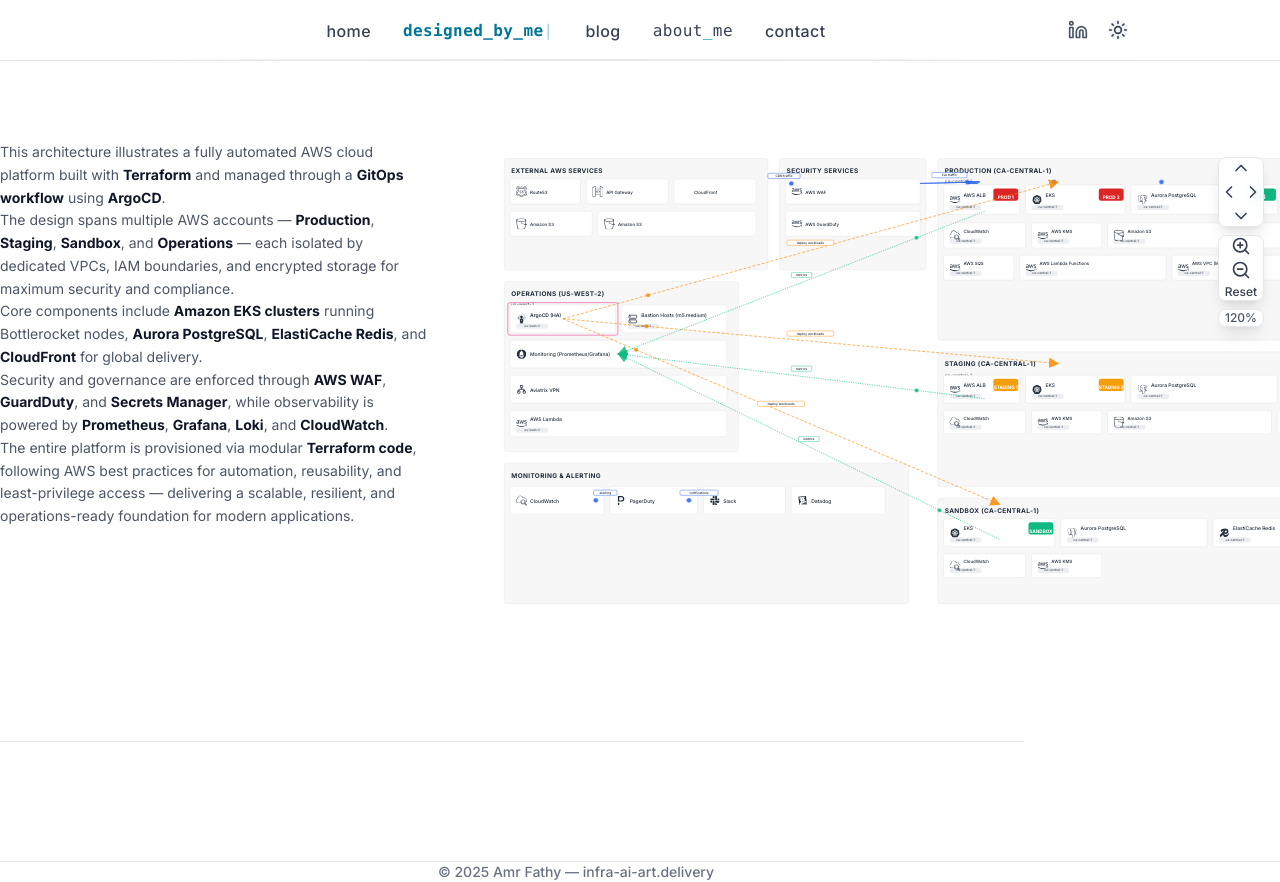
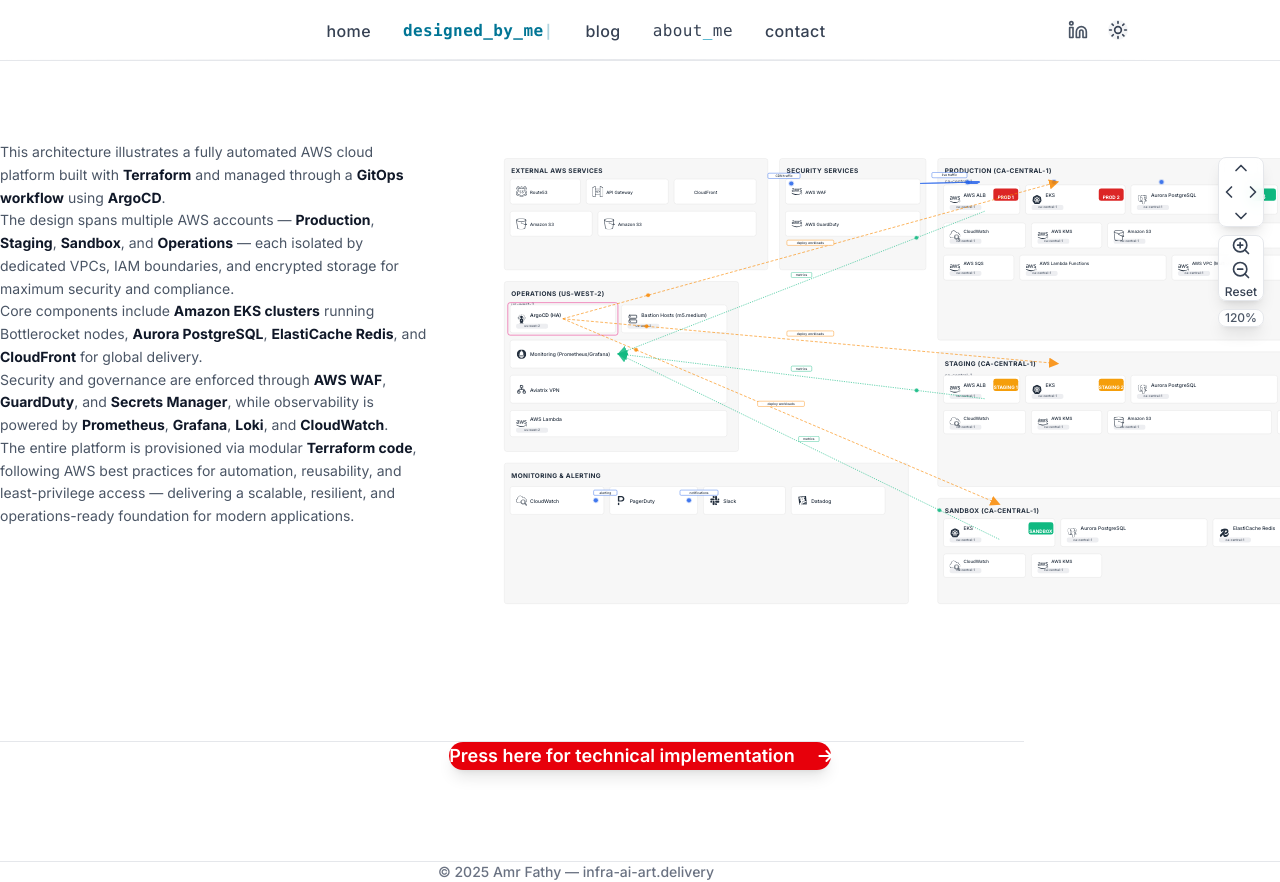
Before and after one commit to amohsenter09-github/devops-portfolio-website, a Next.js app: page /designs in a window 1280 px wide. Built offline with nearby package versions, Linux system fonts and the light colour scheme; some icons are missing.

Commit message:
Add animated redirection button to AwsPlatformSection for enhanced user engagement
- Introduced a motion-enabled button that redirects to the blog page.
- Implemented animations for both the button and an accompanying icon to improve visual appeal and interactivity.

```diff
--- a/src/components/AwsPlatformSection.tsx
+++ b/src/components/AwsPlatformSection.tsx
@@ -96,6 +96,48 @@
 
         {/* ===== SECTION DIVIDER ===== */}
         <div className="max-w-5xl mx-auto my-20 border-t border-gray-200" />
+
+        {/* ===== ANIMATED REDIRECTION BUTTON ===== */}
+        <motion.div
+          className="flex items-center justify-center mt-12 md:mt-16"
+          initial={{ opacity: 0, y: 20 }}
+          whileInView={{ opacity: 1, y: 0 }}
+          transition={{ duration: 0.6, delay: 0.3 }}
+          viewport={{ once: true }}
+        >
+          <motion.a
+            href="/blog"
+            className="group flex items-center gap-3 px-6 py-3 bg-red-600 hover:bg-red-700 text-white font-semibold rounded-full shadow-lg hover:shadow-xl transition-all duration-300"
+            whileHover={{ scale: 1.05 }}
+            whileTap={{ scale: 0.95 }}
+          >
+            <span className="text-base md:text-lg">Press here for technical implementation</span>
+            <motion.div
+              animate={{
+                x: [0, 8, 0],
+              }}
+              transition={{
+                duration: 1.5,
+                repeat: Infinity,
+                ease: "easeInOut",
+              }}
+            >
+              <svg
+                className="w-5 h-5 md:w-6 md:h-6"
+                fill="none"
+                stroke="currentColor"
+                viewBox="0 0 24 24"
+              >
+                <path
+                  strokeLinecap="round"
+                  strokeLinejoin="round"
+                  strokeWidth={2}
+                  d="M13 7l5 5m0 0l-5 5m5-5H6"
+                />
+              </svg>
+            </motion.div>
+          </motion.a>
+        </motion.div>
       </div>
     </section>
   );
```
